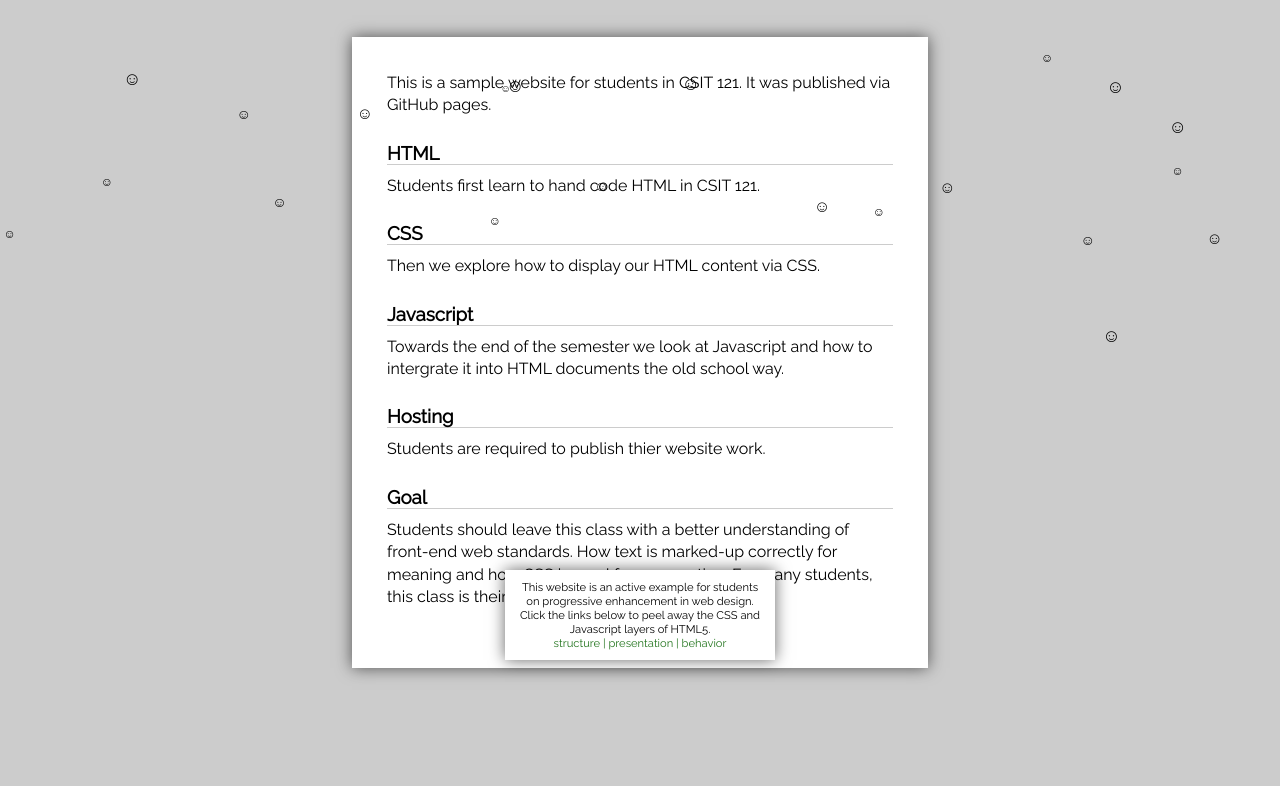
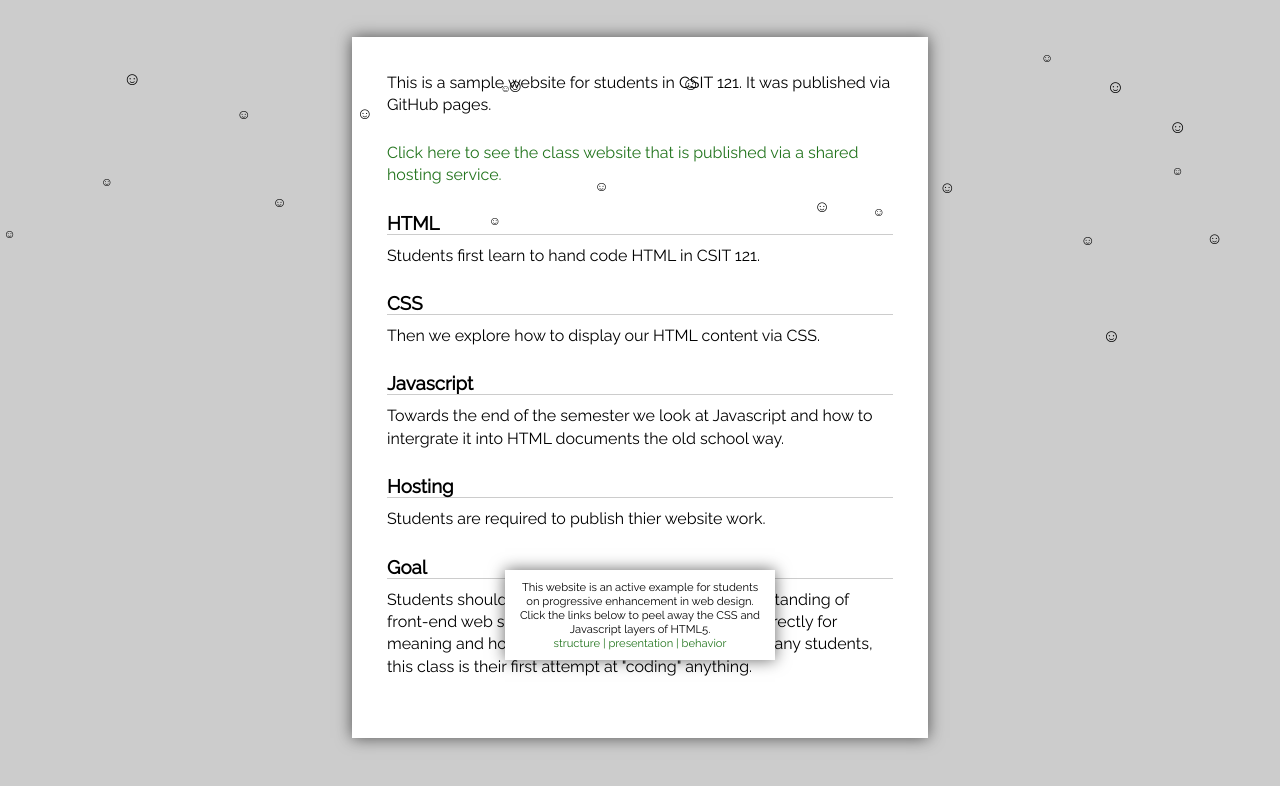
Before and after one commit to RoniNoone/FacultySite, a plain HTML site: page about.html in a window 1280 px wide. Shown: the part 140-926 px from the top of the page. Before the commit the page ends 883 px from the top, so only its background shows below. Drawn offline with Linux system fonts and the light colour scheme.

Commit message:
Add files via upload

```diff
--- a/about.html
+++ b/about.html
@@ -26,6 +26,7 @@
 <section>
   <div class="fullpage">
     <p>This is a sample website for students in CSIT 121. It was published via GitHub pages. </p>
+    <p><a href="http://csit121.com/" target="_blank">Click here to see the class website that is published via a shared hosting service.</a></p>
     <h3>HTML</h3>
     <p>Students first learn to hand code HTML in CSIT 121. </p>
     <h3>CSS</h3>
```
